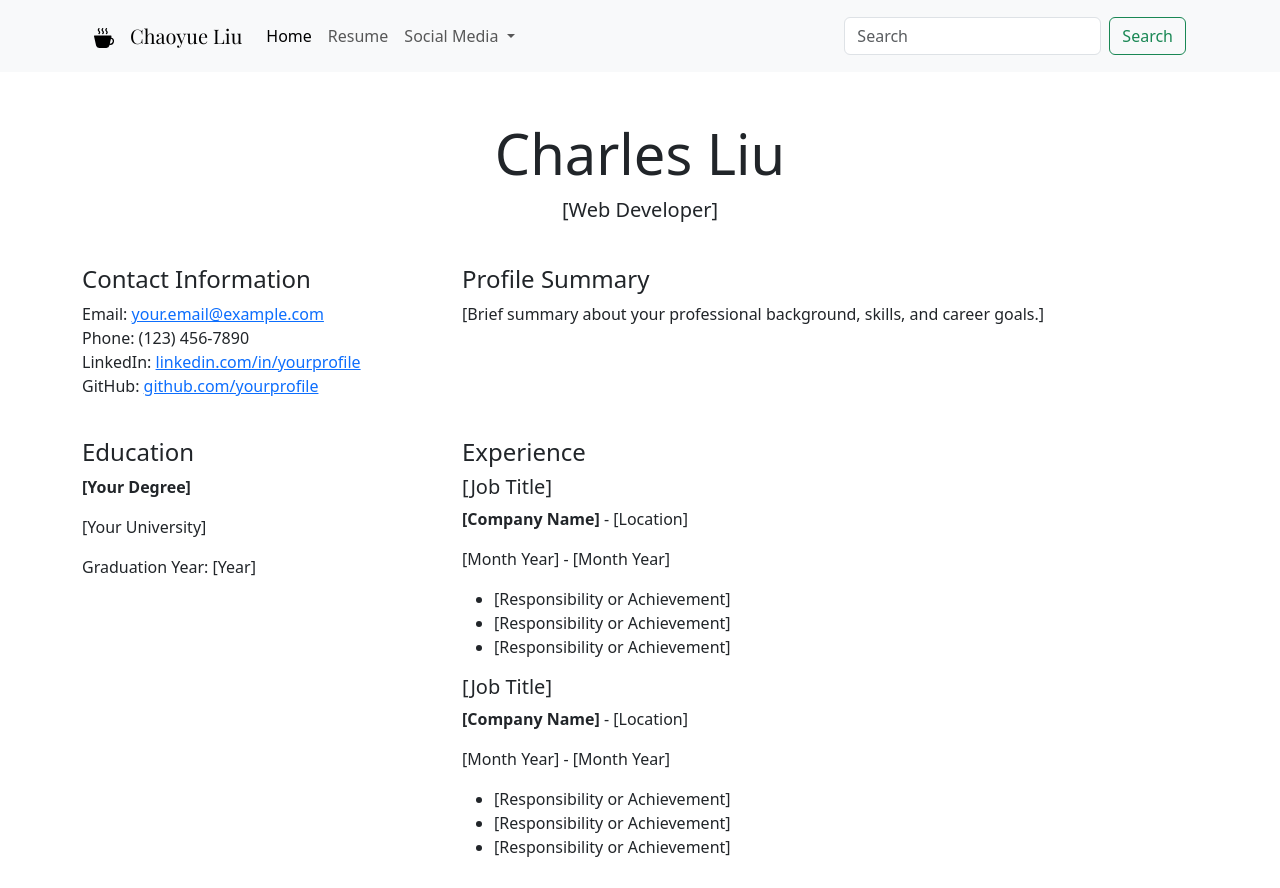
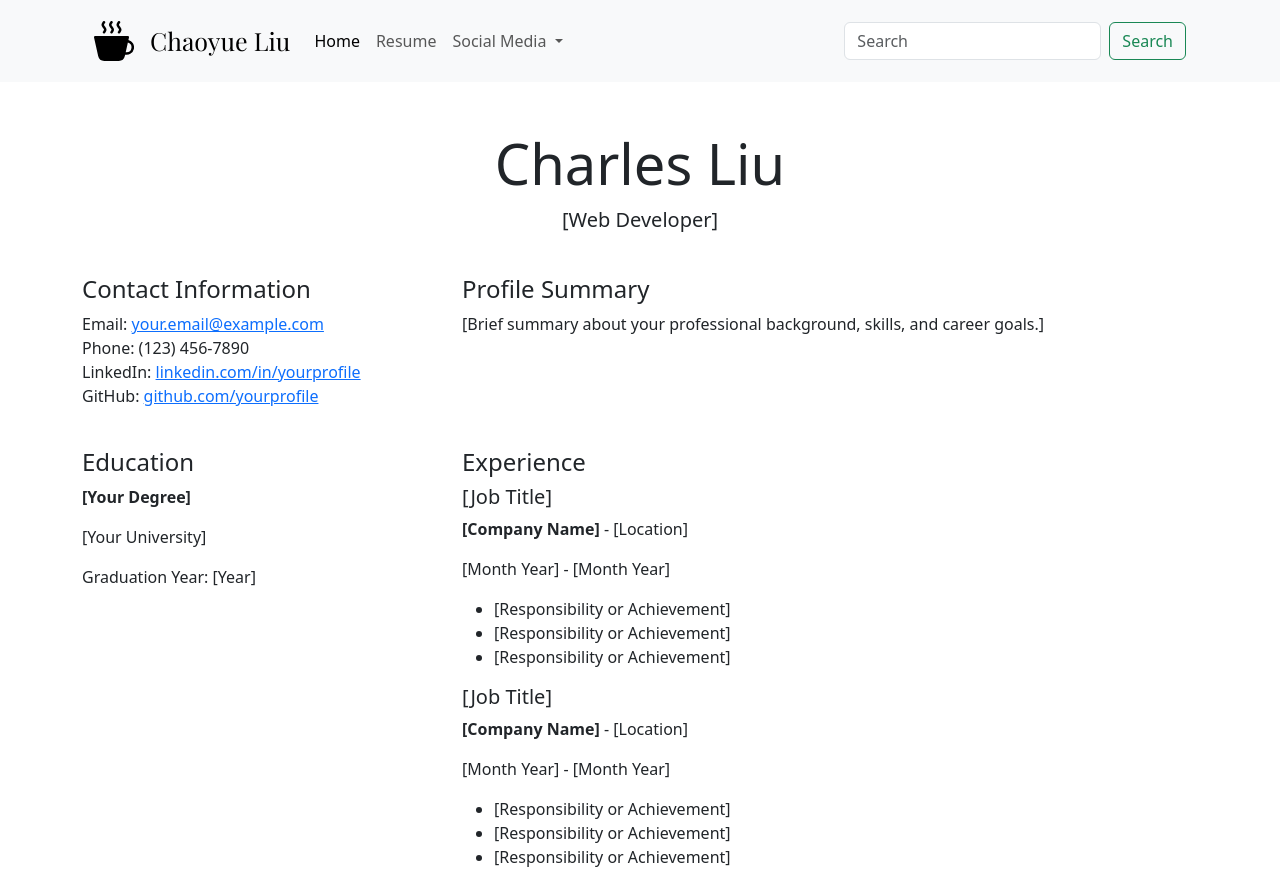
Before and after one commit to CodeBrew618/Personal-Website, a plain HTML site: page Resume.html in a window 1280 px wide. Shown: the top 888 px of the page. Drawn offline with nearby package versions, Linux system fonts and the light colour scheme; a web font is replaced by a local one.

Commit message:
Add files via upload

```diff
--- a/Resume.html
+++ b/Resume.html
@@ -8,12 +8,14 @@
     <style>
         #Logo {
             font-family: "Playfair Display", serif;
+            font-size: 25px;
         }
         .navbar {
             padding: 0.5rem 1rem; /* Adjust the padding to make the navbar shorter */
         }
         .navbar-brand img {
-            height: 20px; /* Adjust the height of the logo */
+            height: 40px; /* Adjust the height of the logo */
+            color: blueviolet;
         }
         .navbar-nav .nav-link {
             padding: 0.5rem 1rem; /* Adjust the padding of the nav links */
@@ -55,7 +57,7 @@
   <body>
     <nav class="navbar navbar-expand-lg bg-body-tertiary">
         <div class="container col-xxl-8 px-4 py-2">
-          <a class="navbar-brand" href="#"><img src="./cup-hot-fill.svg" height="20px" alt="Logo"></a>
+          <a class="navbar-brand" href="#"><img src="./cup-hot-fill.svg" alt="Logo"></a>
           <a id="Logo" class="navbar-brand" href="./index.html">Chaoyue Liu</a>
           <button class="navbar-toggler" type="button" data-bs-toggle="collapse" data-bs-target="#navbarSupportedContent" aria-controls="navbarSupportedContent" aria-expanded="false" aria-label="Toggle navigation">
             <span class="navbar-toggler-icon"></span>
```
Also changed, not shown: index.html (+7 -5 lines).
